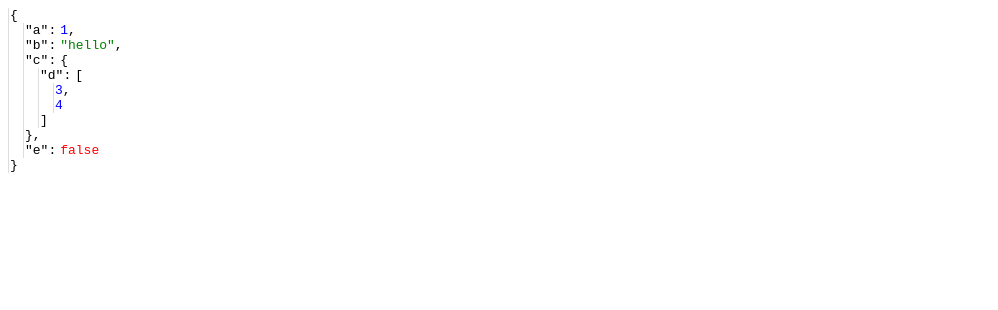
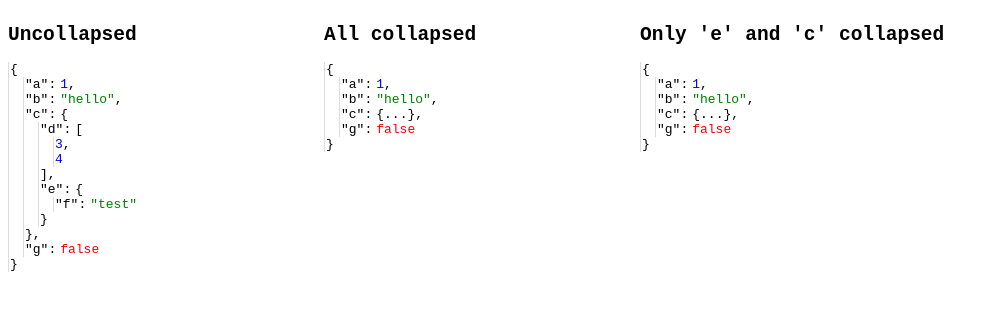
Before and after one commit to cars10/vue-print-object, a Vue app: page / in a window 1280 px wide. Shown: the top 310 px of the page, without its empty margins (0-998 px from the left). Built offline with nearby package versions, Linux system fonts and the light colour scheme.

Commit message:
can initially collapse object

```diff
--- a/src/App.vue
+++ b/src/App.vue
@@ -1,13 +1,30 @@
 <template>
   <div>
-    <print-object :printableObject="myObject"></print-object>
+    <div class="col">
+      <h2>Uncollapsed</h2>
+      <print-object :printableObject="myObject"></print-object>
+    </div>
+    <div class="col">
+      <h2>All collapsed</h2>
+      <print-object :printableObject="myObject" initialCollapsed></print-object>
+    </div>
+    <div class="col">
+      <h2>Only 'e' and 'c' collapsed</h2>
+      <print-object :printableObject="myObject" :initialCollapsed="['e', 'c']"></print-object>
+    </div>
   </div>
 </template>
 
 <style>
-* {
-  font-family: monospace;
-}
+  * {
+    font-family: monospace;
+  }
+
+  .col {
+    display: inline-block;
+    vertical-align: top;
+    width: 25%;
+  }
 </style>
 
 <script>
@@ -20,9 +37,12 @@
           a: 1,
           b: "hello",
           c: {
-            d: [3, 4]
+            d: [3, 4],
+            e: {
+              f: "test"
+            }
           },
-          e: false
+          g: false
         }
       }
     },
--- a/src/components/PrintObject.vue
+++ b/src/components/PrintObject.vue
@@ -1,6 +1,9 @@
 <template>
   <div class="vpo-wrapper">
-    <render-key-value :printable-value="printableObject" :isLastElement="true"></render-key-value>
+    <render-key-value :printable-value="printableObject"
+                      :is-last-element="true"
+                      :initial-collapsed="initialCollapsed"
+                      :is-root="true"></render-key-value>
   </div>
 </template>
 
@@ -54,7 +57,13 @@
     props: {
       printableObject: {
         default: () => {
-        }
+          return {}
+        },
+        type: Object
+      },
+      initialCollapsed: {
+        default: false,
+        type: [Boolean, Array]
       }
     },
     components: {
--- a/src/components/PrintObject/RenderKeyValue.js
+++ b/src/components/PrintObject/RenderKeyValue.js
@@ -4,7 +4,7 @@ import RenderObject from './RenderObject.vue'
 import RenderBracket from './RenderBracket.vue'
 
 export default {
-  props: ['printableKey', 'printableValue', 'isArray', 'isLastElement'],
+  props: ['printableKey', 'printableValue', 'isArray', 'isLastElement', 'initialCollapsed', 'isRoot'],
   data: () => {
     return {
       objectCollapsed: false,
@@ -17,6 +17,18 @@ export default {
     RenderObject,
     RenderBracket
   },
+  computed: {
+    isInitialCollapsed () {
+      const type = typeof this.initialCollapsed
+      if (type === 'boolean') {
+        return !!this.initialCollapsed
+      } else if ((type === 'object') && Array.isArray(this.initialCollapsed)) {
+        return this.initialCollapsed.includes(this.printableKey)
+      } else {
+        console.warn('initialCollapsed needs to be either boolean or array, your are setting: ' + type)
+      }
+    }
+  },
   methods: {
     collapse () {
       this.objectCollapsed = !this.objectCollapsed
@@ -27,6 +39,9 @@ export default {
     mouseleave () {
       this.keyHover = false
     }
+  },
+  mounted () {
+    this.objectCollapsed = this.isInitialCollapsed
   },
   render: function (createElement) {
     let valueIsObject = typeof this.printableValue === 'object' && this.printableValue !== null
@@ -49,14 +64,15 @@ export default {
       const isArray = Array.isArray(this.printableValue)
 
       children.push(createElement('render-bracket', {props: {isArray: isArray, isOpeningBracket: true}}))
-      if (this.objectCollapsed) {
+      if (this.objectCollapsed && !this.isRoot) {
         children.push(createElement('span', '...'))
       } else {
         if (Object.keys(this.printableValue).length > 0)
           children.push(createElement('render-object', {
             props: {
               printableObject: this.printableValue,
-              isArray: isArray
+              isArray: isArray,
+              initialCollapsed: this.initialCollapsed
             }
           }))
       }
--- a/src/components/PrintObject/RenderObject.vue
+++ b/src/components/PrintObject/RenderObject.vue
@@ -5,13 +5,14 @@
                       :printable-key="key"
                       :printable-value="printableObject[key]"
                       :is-array="isArray"
-                      :is-last-element="Object.keys(printableObject).pop() === key"></render-key-value>
+                      :is-last-element="Object.keys(printableObject).pop() === key"
+                      :initial-collapsed="initialCollapsed"></render-key-value>
   </div>
 </template>
 
 <script>
   export default {
-    props: ['printableObject', 'isArray'],
+    props: ['printableObject', 'isArray', 'initialCollapsed'],
     components: {
       RenderKeyValue: () => import('./RenderKeyValue.js')
     }
```
